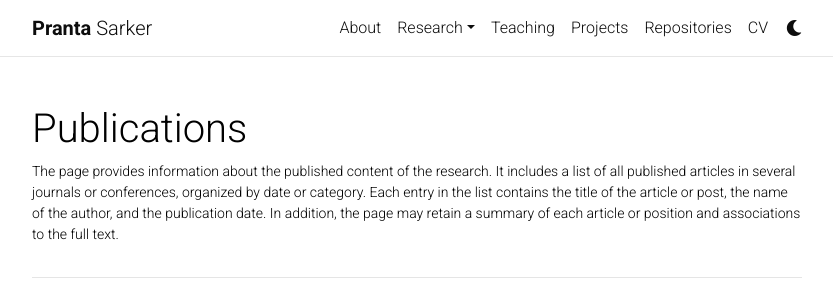
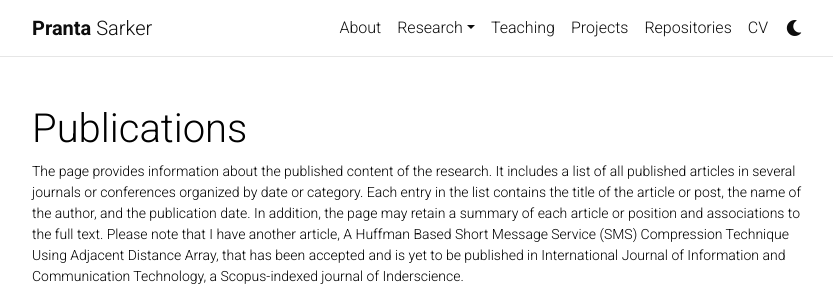
Before and after one commit to psarkerbd/psarkerbd.github.io, a Jekyll site: the page built from _pages/publications.md, in a window 1280 px wide, cut to the strip 0-296 px from the top of the page. Shown: the whole strip, without its empty margins (223-1056 px from the left). Built offline with Jekyll 4.4.1, drawn with Linux system fonts in a browser that asks for light colours; comment, search, counter and statistics services are not loaded; a style sheet for code colours, icons or effects is not loaded.

Commit message:
Update publications.md

```diff
--- a/_pages/publications.md
+++ b/_pages/publications.md
@@ -2,7 +2,7 @@
 layout: page
 permalink: /publications/
 title: Publications
-description: The page provides information about the published content of the research. It includes a list of all published articles in several journals or conferences, organized by date or category. Each entry in the list contains the title of the article or post, the name of the author, and the publication date. In addition, the page may retain a summary of each article or position and associations to the full text.
+description: The page provides information about the published content of the research. It includes a list of all published articles in several journals or conferences organized by date or category. Each entry in the list contains the title of the article or post, the name of the author, and the publication date. In addition, the page may retain a summary of each article or position and associations to the full text. Please note that I have another article,  <a href='https://www.inderscience.com/info/ingeneral/forthcoming.php?jcode=ijict#111512'>A Huffman Based Short Message Service (SMS) Compression Technique Using Adjacent Distance Array</a>, that has been accepted and is yet to be published in <a href='https://www.inderscience.com/jhome.php?jcode=ijict'>International Journal of Information and Communication Technology</a>, a Scopus-indexed journal of <a href='https://www.inderscience.com/index.php'>Inderscience</a>.
 years: [2022, 2021, 2020]
 nav: false
 nav_order:
```
